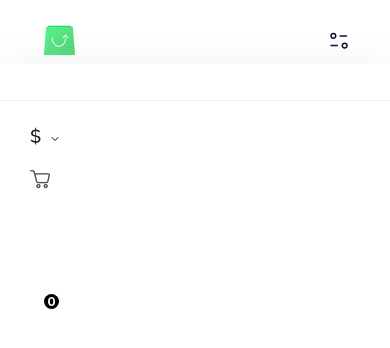
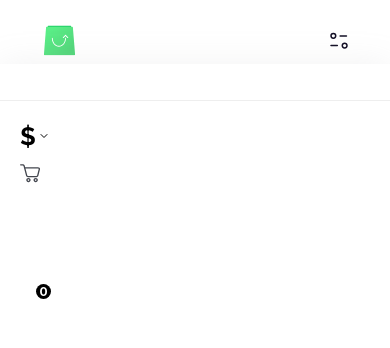
Before and after one commit to D-ote/minimalisticStorefront, a React (Create React App) app: page / in a window 390 px wide. Both pictures are taken after a click on the element 339 px from the left and 42 px from the top of the page. Shown: the top 348 px of the page. Built offline with nearby package versions, Linux system fonts and the light colour scheme.

Commit message:
feats: mobile view edits

```diff
--- a/src/components/categoryPageLayout/categoryPageLayout.css
+++ b/src/components/categoryPageLayout/categoryPageLayout.css
@@ -1,10 +1,11 @@
 .category-page-layout > section:first-child {
-    width: 80%;
+    width: 100%;
     height: 80px;
     max-width: 1300px;
-    margin: 0 auto;
+    /* margin: 0 auto; */
     /* position: fixed;
     top: 0; */
+    background-color: var(--c-white);
     /* z-index: 100; */
 }
 
--- a/src/components/dropdownCartProductDetails/index.js
+++ b/src/components/dropdownCartProductDetails/index.js
@@ -47,8 +47,6 @@ class DropdownCartProductDetails extends Component {
       (item) => item?.currency?.symbol === this.props.selected.currency
     );
 
-    console.log(this.props.cartItem.attr, "attr");
-
     return (
       <div className="cart-product">
         <div className="product-description">
--- a/src/components/header/header.css
+++ b/src/components/header/header.css
@@ -7,7 +7,9 @@
     position: fixed;
     top: 0;
     z-index: 100;
-    width: 80%;
+    width: 100%;
+    margin: 0 auto;
+    padding: 0 10%;
 }
 
 .header-link {
@@ -18,7 +20,6 @@
 }
 
 .header-link li {
-    /* cursor: pointer; */
     text-transform: uppercase;
     font-family: var(--font);
     font-size: 16px;
@@ -80,6 +81,9 @@
 
   .cart-div {
       position: relative;
+    }
+
+    .cursor {
       cursor: pointer;
   }
 
@@ -167,8 +171,7 @@
     }
 
     .currency-dropdown {
-        /* position: absolute; */
-        top: 223px;
+        top: 214px;
         right: 50px;
     }
 
@@ -177,11 +180,7 @@
     }
 
     .cart-count {
-      top: 230px;
-      left: 44px
-    }
-
-    .cart-icon {
-        margin-left: 10px;
+      top: 220px;
+      left: 36px
     }
   }
--- a/src/components/header/index.js
+++ b/src/components/header/index.js
@@ -80,14 +80,14 @@ class Header extends React.Component {
 
   mobileCartView() {
     this.props.router.navigate("/viewbag");
-    this.setState({ cartDisplay: false });
+    this.toggleNavVisibility();
   }
 
   render() {
-    const categories = this.props.data.categories;
-    const currencies = this.props.data.currencies;
+    const categories = this.props.data?.categories;
+    const currencies = this.props.data?.currencies;
 
-    // console.log(this.props.currency.currency, "sss");
+    console.log(this.state?.dropdown, this.props.data?.currencies, "sss");
 
     return (
       <>
@@ -163,6 +163,7 @@ class Header extends React.Component {
                 src={EmptyCart}
                 alt="currencies"
                 onClick={this.toggleCartVisibility}
+                className="cursor"
               />
               <div className="cart-count">{this.props.cart.totalCount}</div>
               {this.state.cartDisplay && (
@@ -188,10 +189,14 @@ class Header extends React.Component {
                   {categories?.map((category, index) => (
                     <li key={index} onClick={this.toggleNavVisibility}>
                       <Link
-                        to={category.name === "all" ? "/" : category.name}
+                        to={
+                          category.name === "all" ? "/" : `/#${category.name}`
+                        }
                         className={`${
                           this.setActive(
-                            `${category.name}` === "all" ? "" : category.name
+                            `${category.name}` === "all"
+                              ? ""
+                              : `#${category.name}`
                           ) && "active"
                         }`}
                       >
@@ -203,20 +208,26 @@ class Header extends React.Component {
 
                 <ul className="mobile-nav-list">
                   <li>
-                    <img
-                      src={this.state.dropdown ? CurrencyOn : CurrencyOff}
-                      alt="currency selector"
-                      onClick={() => {
+                    <span
+                      onClick={() =>
                         this.setState({
                           ...this.state,
                           dropdown: !this.state.dropdown,
-                        });
-                      }}
-                    />
+                        })
+                      }
+                      className="currency"
+                    >
+                      {this.props.currency.currency}{" "}
+                      <img
+                        src={Vector}
+                        className={this.state?.dropdown ? "up" : "down"}
+                        alt="currency selector"
+                      />
+                    </span>
                     {this.state?.dropdown && (
                       <div id="overlay">
                         <ul className="currency-dropdown">
-                          {this.currencies?.map((currency, index) => (
+                          {currencies?.map((currency, index) => (
                             <li
                               key={index}
                               onClick={() => {
--- a/src/components/singleProductCard/index.js
+++ b/src/components/singleProductCard/index.js
@@ -26,8 +26,6 @@ class SingleProductCard extends Component {
       (item) => item.currency.symbol === this.props.selected.currency
     );
     const productDetails = this.props.productDetails;
-
-    console.log(productDetails);
 
     return (
       <figure
--- a/src/pages/productDescription/index.js
+++ b/src/pages/productDescription/index.js
@@ -29,7 +29,6 @@ class ProductDescription extends Component {
   }
 
   handleAddProductToCart(productDetails) {
-    console.log({ attributesToAdd: this.state.attr });
     this.cart.addItemToCart(productDetails, this.state.attr);
   }
 
@@ -79,8 +78,6 @@ class ProductDescription extends Component {
     const details = this.props.data.product;
     const selectedImage = this.props.data?.product?.gallery[0] ?? "";
 
-    console.log({ details, attributes: this.state.attr });
-
     const loading = this.props.data.loading;
     const error = this.props.data?.error;
     this.price = this.props?.data?.product?.prices?.find(
@@ -101,7 +98,6 @@ class ProductDescription extends Component {
 
     return (
       <div className="product-description-page">
-        {details ? (
         <>
           <div className="product-desc-small-img">
             {details?.gallery && this.renderImgThumbnail(details?.gallery)}
@@ -140,11 +136,6 @@ class ProductDescription extends Component {
             ></div>
           </div>
         </>
-        ) : loading ? (
-          <p>loading...</p>
-        ) : (
-          error && <p>An error occured!</p>
-        )}
       </div>
     );
   }
```
Lines whose indentation alone changed are shown as unchanged.
